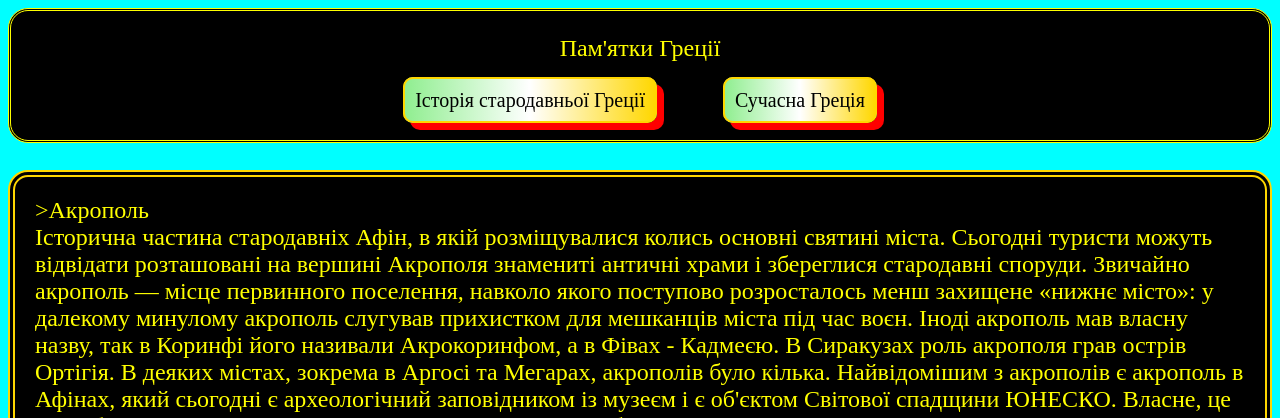
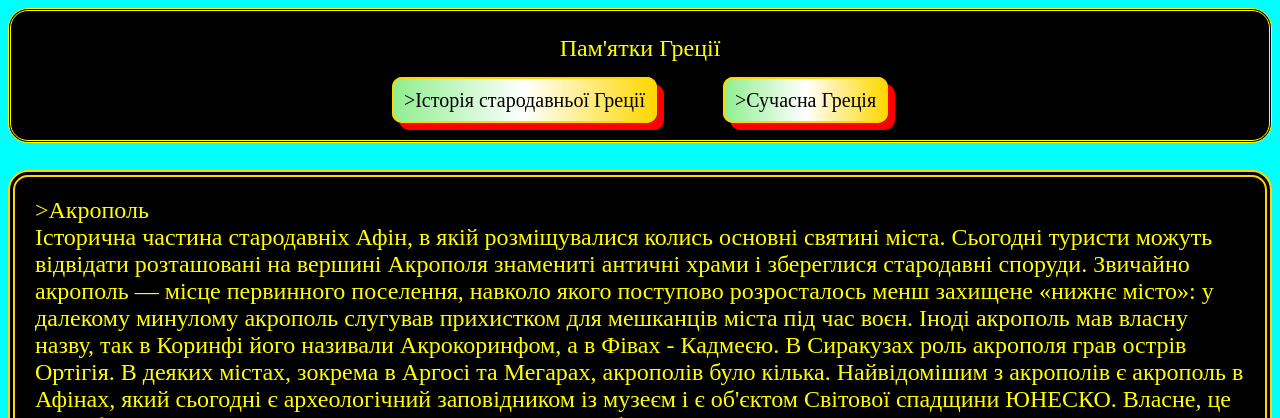
Before and after one commit to Volodymyr25/2, a plain HTML site: page index.html in a window 1280 px wide. Shown: the top 418 px of the page. Drawn offline with Linux system fonts and the light colour scheme.

Commit message:
Update index.html

```diff
--- a/index.html
+++ b/index.html
@@ -6,8 +6,8 @@
             </head>
         <header>
             <p> Пам'ятки Греції</p>
-        <a href="https://volodymyr25.github.io/1/">Історія стародавньої Греції</a>
-        <a href="https://volodymyr25.github.io/3/">Сучасна Греція</a>
+        <a href="https://volodymyr25.github.io/1/">>Історія стародавньої Греції</a>
+        <a href="https://volodymyr25.github.io/3/">>Сучасна Греція</a>
         <br>
         <br>
         </header>
```
